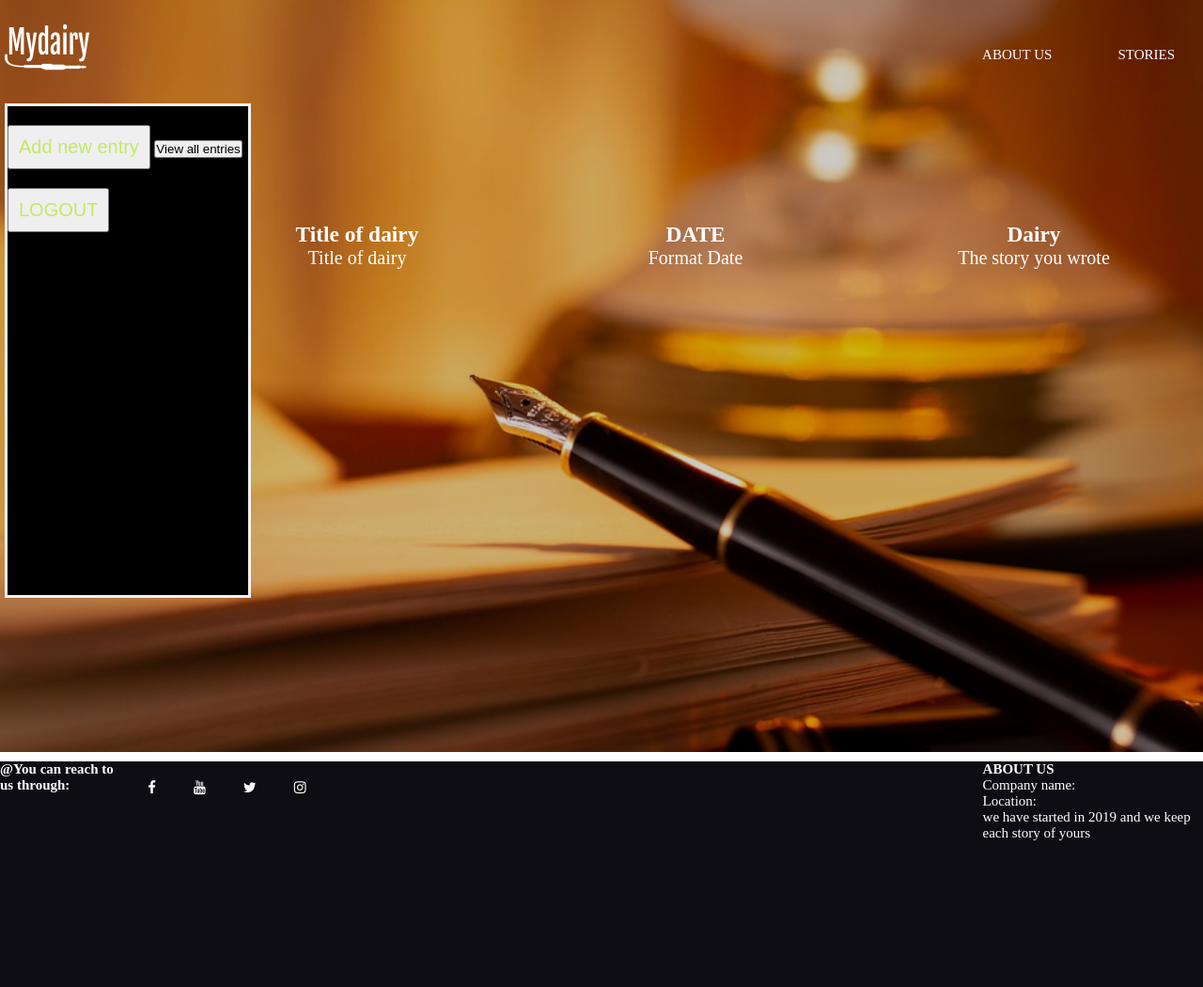
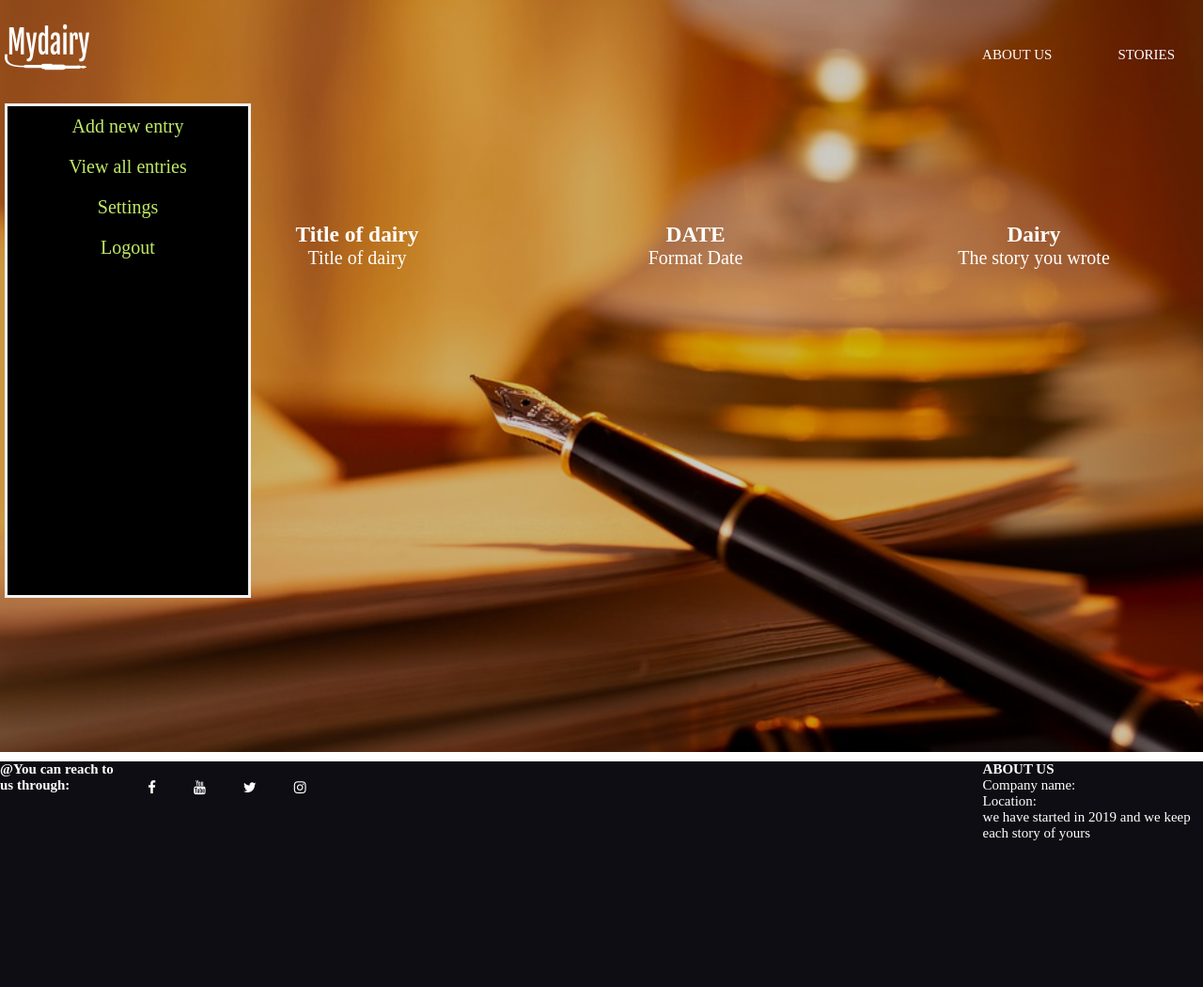
Before and after one commit to DianeDusenge/Mydairy1, a plain HTML site: page UI/view.html in a window 1280 px wide. Shown: the whole page at 94% size. Drawn offline with Linux system fonts and the light colour scheme.

Commit message:
fix conflicts

```diff
--- a/UI/CSS/style.css
+++ b/UI/CSS/style.css
@@ -17,7 +17,7 @@
                                                                                                                                    .head {
                                                                                                                                        height: 100vh;
                                                                                                                                        /* background-image: url("/UI/Assets/diane.gif"); */
-                                                                                                                                       background-image: linear-gradient(rgba(0, 0, 0, 0.2), rgba(0, 0, 0, 0.2)), url("/UI/Assets/b1.jpg");
+                                                                                                                                       background-image: linear-gradient(rgba(0, 0, 0, 0.2), rgba(0, 0, 0, 0.2)), url("../Assets/b1.jpg");
                                                                                                                                        background-size: cover;
                                                                                                                                    }
 
--- a/UI/view.html
+++ b/UI/view.html
@@ -32,10 +32,10 @@
         </header>
         <div class="aboutentry">
 
-            <a href="add.html "><button type="submit ">Add new entry</a></button>
-            <button type="submit ">View all entries</button>
-            <a href="index.html "><button type="submit ">LOGOUT</a></button>
-
+            <a href="view.html ">Add new entry</a>
+            <a href="view.html ">View all entries</a>
+            <a href="# ">Settings</a>
+            <a href="index.html ">Logout</a>
 
         </div>
         <center>
```
Also changed, not shown: UI/login.html (+1 -1 lines), UI/sinup.html (+1 -1 lines).
